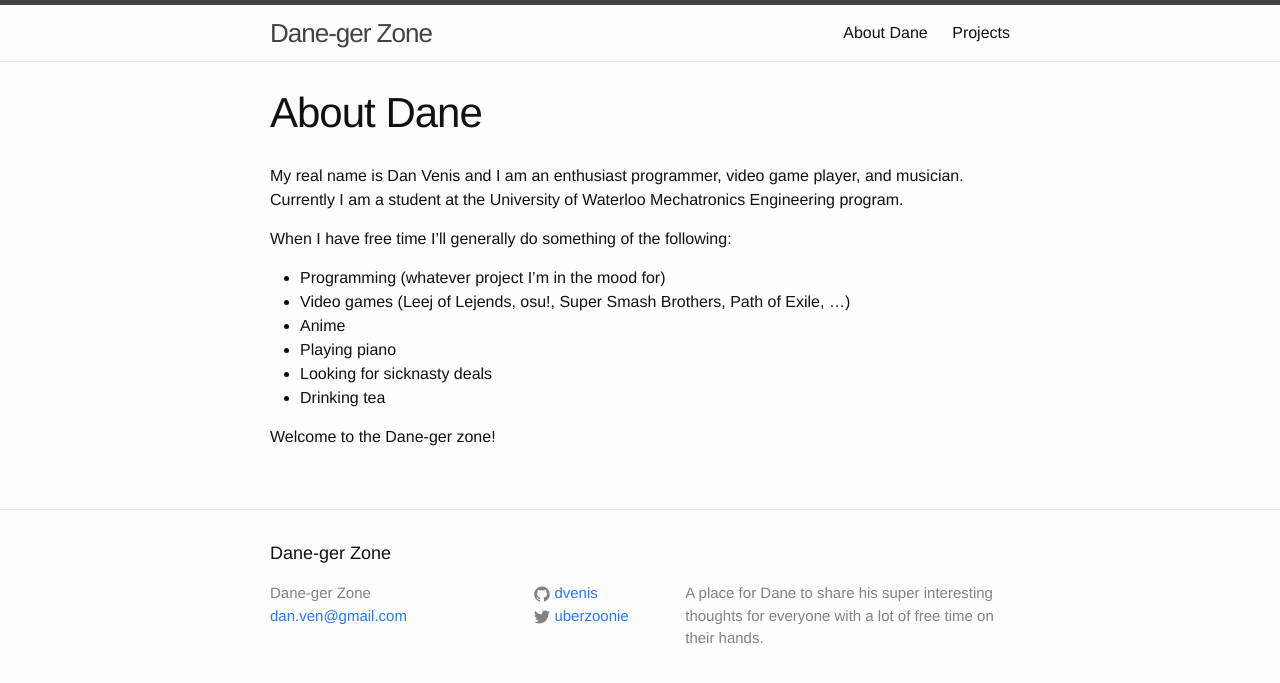
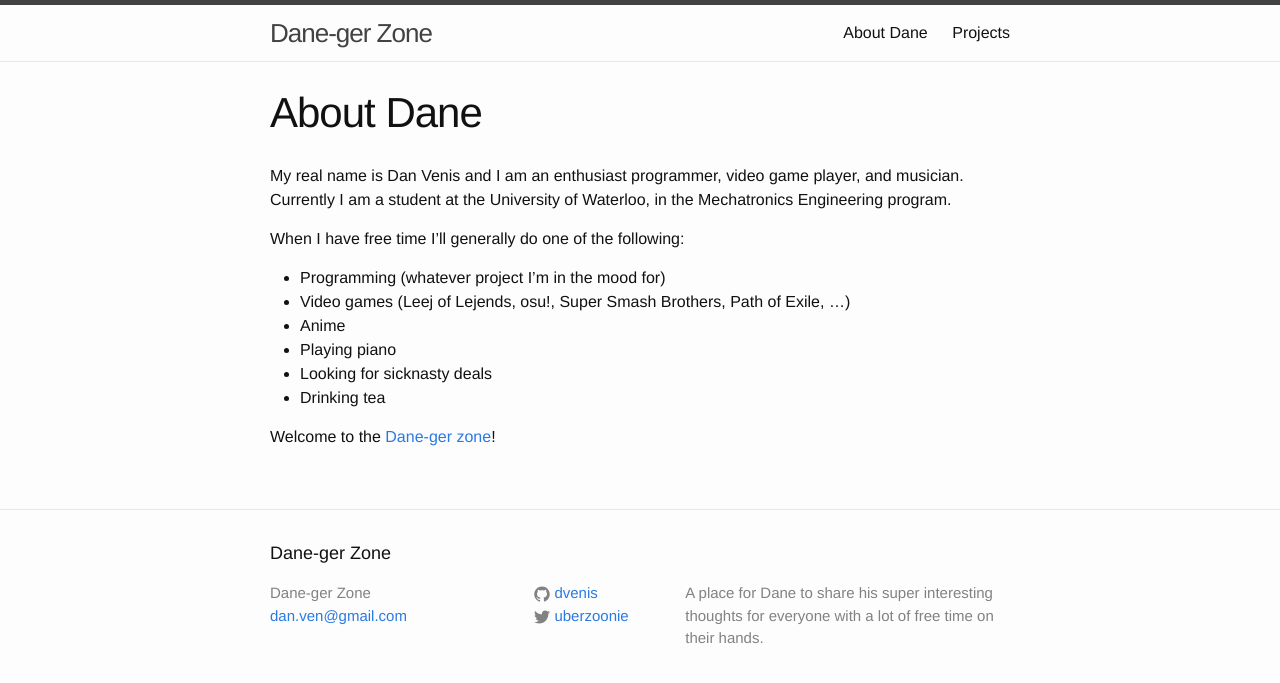
Before and after one commit to dvenis/dvenis.github.io, a Jekyll site: the page built from about.md, in a window 1280 px wide. Shown: the top 683 px of the page. Built offline with Jekyll 4.4.1, drawn with Linux system fonts in a browser that asks for light colours; Markdown is read by kramdown in place of the engine named in the settings.

Commit message:
Slight change to about screen

```diff
--- a/about.md
+++ b/about.md
@@ -4,9 +4,9 @@ title: About Dane
 permalink: /about/
 ---
 
-My real name is Dan Venis and I am an enthusiast programmer, video game player, and musician. Currently I am a student at the University of Waterloo Mechatronics Engineering program.
+My real name is Dan Venis and I am an enthusiast programmer, video game player, and musician. Currently I am a student at the University of Waterloo, in the Mechatronics Engineering program.
 
-When I have free time I'll generally do something of the following:
+When I have free time I'll generally do one of the following:
 
   - Programming (whatever project I'm in the mood for)
   - Video games (Leej of Lejends, osu!, Super Smash Brothers, Path of Exile, ...)
@@ -15,4 +15,4 @@ When I have free time I'll generally do something of the following:
   - Looking for sicknasty deals
   - Drinking tea
 
- Welcome to the Dane-ger zone!
+ Welcome to the [Dane-ger zone](https://www.youtube.com/watch?v=yK0P1Bk8Cx4)!
```
